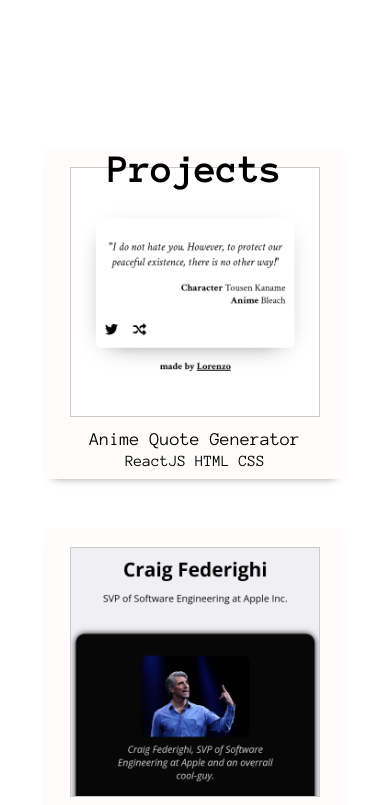
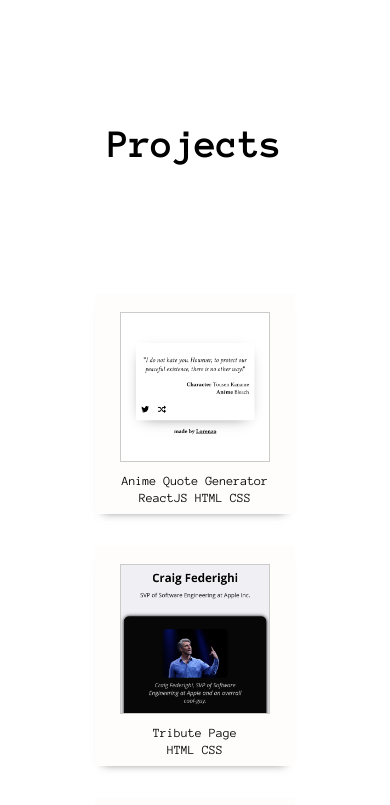
Before and after one commit to LorenzoZemp/LorenzoZemp.github.io, a plain HTML site: page index.html in a window 390 px wide. Shown: the part 720-1525 px from the top of the page. Drawn offline with Linux system fonts and the light colour scheme.

Commit message:
fix for project page

```diff
--- a/index.html
+++ b/index.html
@@ -30,14 +30,18 @@
           <h2 id="job-title">Front End Developer</h2>
         </div>
       </div>
-      <div class="page projects">
-        <h2 class="project-title">Projects</h2>
+      <div class="project-page">
+        <h2 class="project-page-title">Projects</h2>
+        <div class="projects">
           <div class="project-tile">
             <a
               href="https://profound-malasada-4ce7c5.netlify.app/"
               target="_blank"
             >
-            <img class="project-image" src="./assets/imgs/quotegenerator.png" />
+              <img
+                class="project-image"
+                src="./assets/imgs/quotegenerator.png"
+              />
               <p class="project-name">Anime Quote Generator</p>
               <p class="project-tech">ReactJS HTML CSS</p>
             </a>
@@ -71,6 +75,7 @@
               <p class="project-name">Drum Pad</p>
               <p class="project-tech">ReactJS HTML TailwindCSS</p>
             </a>
+          </div>
         </div>
       </div>
       <div class="page about-me">
--- a/style.scss
+++ b/style.scss
@@ -79,27 +79,31 @@
   }
 }
 
+.project-page-title {
+  text-align: center;
+  // margin-bottom: 4rem;
+}
+
+h2 {
+  font-size: 2.5rem;
+}
+
 // Projects Section
 .projects {
-  @media (max-width: 700px) {
-    height: 180vh;
-  }
-
   display: grid;
   grid-template-columns: repeat(auto-fit, minmax(350px, 1fr));
-
-  h2 {
-    font-size: 2.5rem;
-  }
-
-  .project-title {
-    position: absolute;
-    left: 50%;
-    transform: translateX(-50%);
-    margin-top: 25px;
-  }
+  row-gap: 2rem;
+  overflow: scroll;
+  margin-top: 5rem;
+  margin-bottom: 15rem;
+  padding: 50px 0 50px 0;
 
   .project-tile {
+    @media (max-width: 800px) {
+      width: 200px;
+      height: 220px;
+    }
+
     display: flex;
     flex-direction: column;
     align-items: center;
@@ -120,6 +124,10 @@
   }
 
   .project-image {
+    @media (max-width: 800px) {
+      width: 150px;
+      height: 150px;
+    }
     border: 1px solid rgba(0, 0, 0, 0.2);
     width: 250px;
     height: 250px;
@@ -127,6 +135,9 @@
   }
 
   .project-name {
+    @media (max-width: 800px) {
+      font-size: 1rem;
+    }
     margin-top: 10px;
     margin-bottom: 5px;
     font-size: 1.15rem;
@@ -135,6 +146,9 @@
   .project-name,
   .project-tech {
     color: black;
+    @media (max-width: 800px) {
+      font-size: 0.8rem;
+    }
   }
 
   a {
```
Also changed, not shown: style.css, 1 other file. Lines whose indentation alone changed are shown as unchanged.
